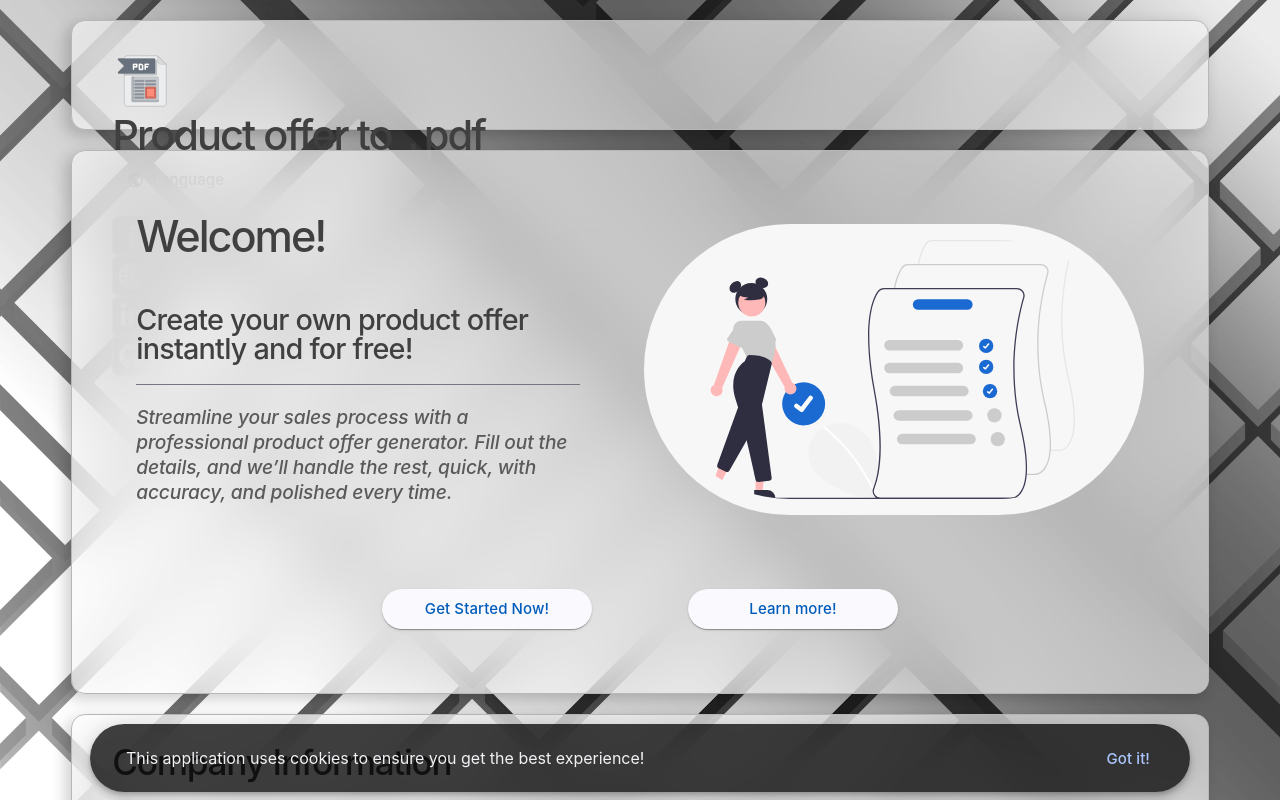
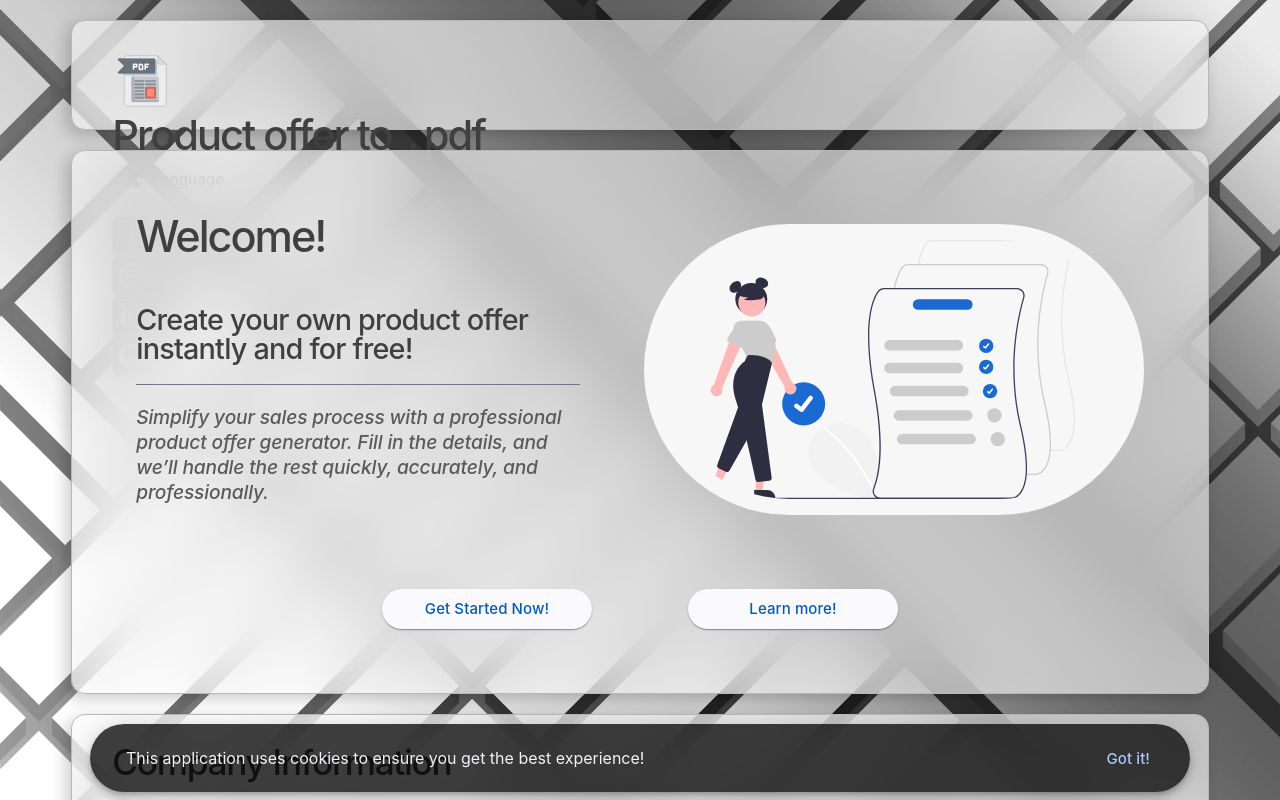
Before and after one commit to nickpolizogopoulos/product-list-offer, an Angular app: page / in a window 1280 px wide. Shown: the top 800 px of the page. Built offline with nearby package versions, Linux system fonts and the light colour scheme.

Commit message:
Refactor: Improve wording in hero section for clarity and professionalism

```diff
--- a/src/app/utilities/components/hero-section.component.ts
+++ b/src/app/utilities/components/hero-section.component.ts
@@ -163,8 +163,8 @@ export class HeroSectionComponent {
         title: 'Welcome!',
         subtitle: 'Create your own product offer instantly and for free!',
         phrase: `
-            Streamline your sales process with a professional product offer generator.
-            Fill out the details, and we’ll handle the rest, quick, with accuracy, and polished every time.
+            Simplify your sales process with a professional product offer generator.
+            Fill in the details, and we’ll handle the rest quickly, accurately, and professionally.
         `,
         buttonGetStarted: 'Get Started Now!',
         buttonLearnMore: 'Learn more!'
```
